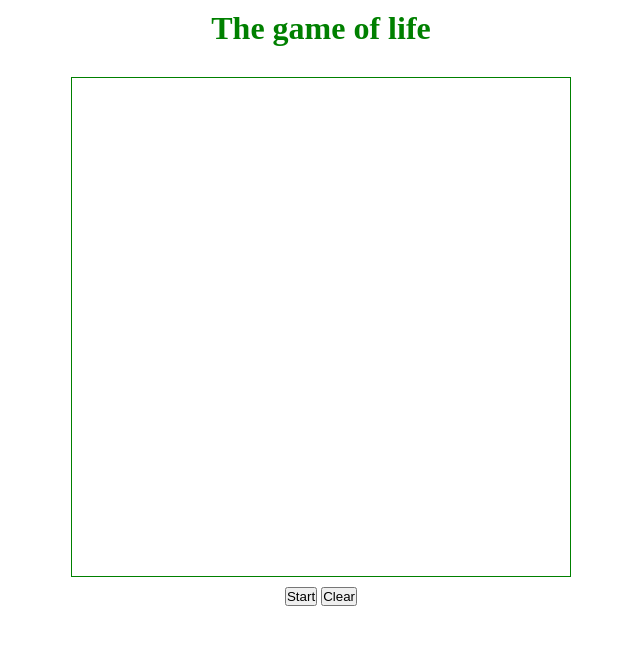
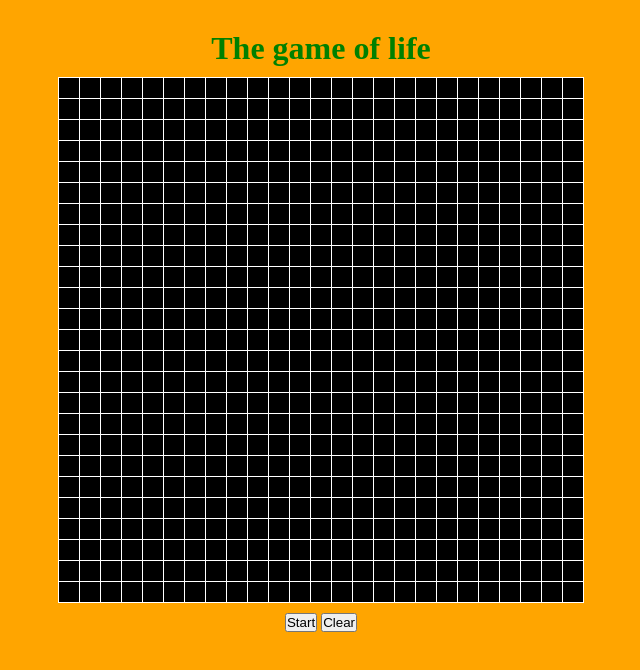
Before and after one commit to vidban/GameofLife-The, a plain HTML site: page index.html in a window 1280 px wide. Shown: the whole page, without its empty margins (319-959 px from the left). Drawn offline with Linux system fonts and the light colour scheme.

Commit message:
Initialized a dynamic grid

```diff
--- a/css/style.css
+++ b/css/style.css
@@ -2,6 +2,12 @@
 	margin: 0;
 	padding:0;
 
+}
+
+
+body{
+	padding: 20px;
+	background-color: orange;
 }
 
 
@@ -14,10 +20,29 @@ h1{
 
 table{
 	border: 1px solid green;
-	width: 500px;
-	height: 500px;
 	margin: auto;
-	margin-top: 20px;
+	background-color: black;
+	border-spacing: 0px;
+	border-collapse: collapse;
+}
+
+tr{
+	height: 10px;
+	width: 10px;
+}
+
+td{
+	border: 1px solid white;
+	height: 20px;
+	width: 20px;
+}
+
+td.dead{
+	background-color: transparent;
+}
+
+td.alive{
+	background-color: green;
 }
 
 .controls{
--- a/js/app.js
+++ b/js/app.js
@@ -0,0 +1,34 @@
+(function(){
+	var view = {
+		makeGrid: function(){
+			var cInfo = document.getElementById('tbl');
+
+			//throw error if table is not found
+			if (!cInfo){
+				console.error('There is no table element!');
+				return;
+			}
+
+			var rows = 25;
+			var cols = 25;
+			var tableString= "";
+
+			for (var i=1; i<=rows; i++){
+				// var trow = document.createElement('tr');
+				tableString+= "<tr>";
+				for (var k=1; k<=cols; k++){
+					// var tcol = document.createElement('td');
+					tableString+= "<td id= '" + i + "_"+ k + "' class= 'dead'></td>";
+					// tcol.setAttribute('id', i +'_' + k);
+					// tcol.setAttribute('class', 'dead');
+					// trow.appendChild(tcol);
+				}
+				// cInfo.appendChild(trow);
+				tableString+= "</tr>";
+			}
+			cInfo.innerHTML= tableString;
+		}
+	}
+
+	view.makeGrid();
+})();
```
